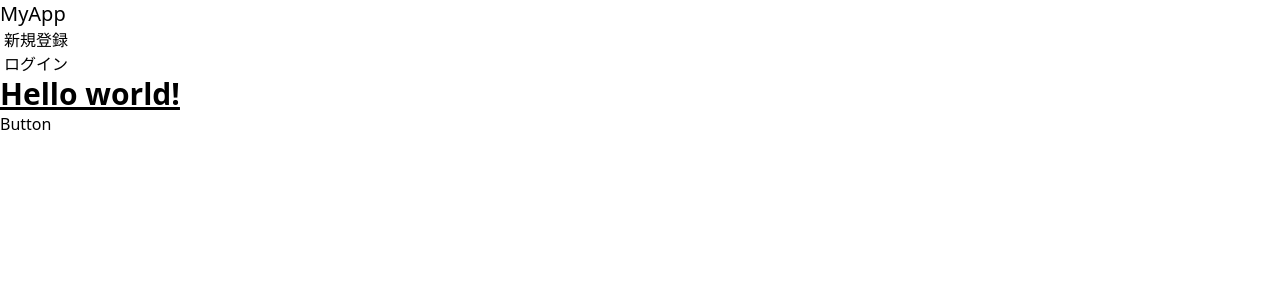
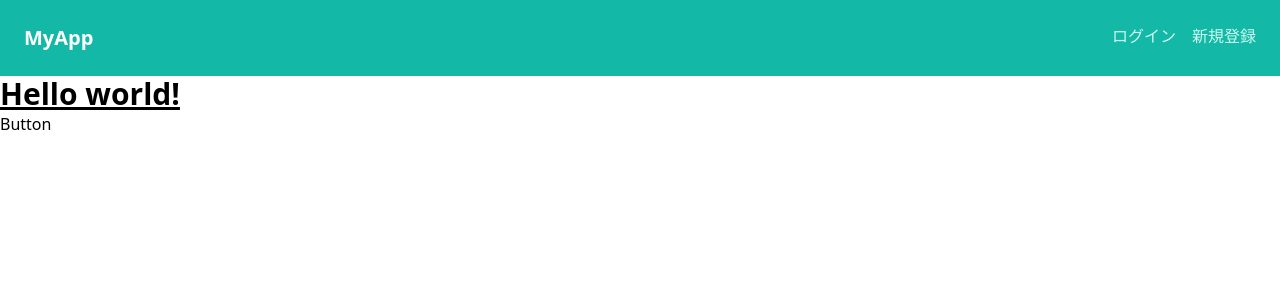
Before and after one commit to RikutoYamada/login-front-end, a Next.js app: page / in a window 1280 px wide. Shown: the top 300 px of the page. Built offline with nearby package versions, Linux system fonts and the light colour scheme.

Commit message:
Edit Header component

```diff
--- a/src/components/layouts/Header/Header.jsx
+++ b/src/components/layouts/Header/Header.jsx
@@ -6,25 +6,17 @@ const Header = (
   }
 ) => {
   return (
-    <div className="navbar bg-accent">
-      <div className="flex-1">
-        <Link href='/' className="btn btn-ghost normal-case text-xl text-base-100">MyApp</Link>
-      </div>
-      <div className="flex-none text-base-100">
-          {
-            isSignedIn ? (
-              <ul className="menu menu-horizontal px-1">
-                <li><Link href='/signin' onClick={handleSignOut}>ログアウト</Link></li>
-              </ul>
-            ) : (
-              <ul className="menu menu-horizontal px-1">
-                <li><Link href='/signup'>新規登録</Link></li>
-                <li><Link href='/signin'>ログイン</Link></li>
-              </ul>
-            )
-          }
-      </div>
-    </div>
+    <header>
+      <nav className='flex bg-teal-500 p-6 justify-between'>
+        <Link href='/' passHref>
+          <span className='font-semibold text-xl text-white'>MyApp</span>
+        </Link>
+        <div className='flex w-36 justify-between'>
+          <Link href='/signin' className='text-teal-100 hover:text-white'>ログイン</Link>
+          <Link href='/signin' className='text-teal-100 hover:text-white'>新規登録</Link>
+        </div>
+      </nav>
+    </header>
   )
 }
 
```
